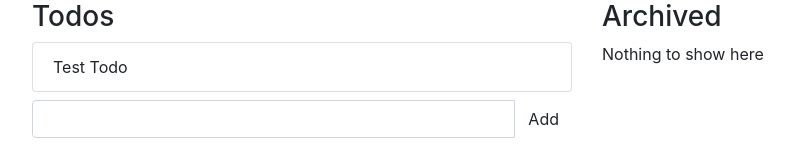
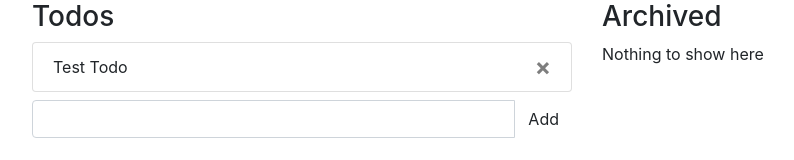
Before and after one commit to filipbugala/react_sages_course, a React (Create React App) app: page / in a window 1280 px wide. Shown: the top 160 px of the page, without its empty margins (53-847 px from the left). Built offline with nearby package versions, Linux system fonts and the light colour scheme.

Commit message:
Archive todos

```diff
--- a/src/App.tsx
+++ b/src/App.tsx
@@ -17,10 +17,10 @@ class App extends React.Component<{}, State> {
         completed: false
       }
     ],
-    archived:[]
+    archived: []
   }
 
-  addTodo = (title:string) => {
+  addTodo = (title: string) => {
     const todo: Todo = {
       id: Date.now(),
       title,
@@ -32,6 +32,30 @@ class App extends React.Component<{}, State> {
     }))
   }
 
+  archiveTodo = (id: Todo['id']) => {
+    this.setState((prevState) => {
+      const todo = prevState.todos.find(
+        todo => todo.id == id
+      )
+      return todo? {
+        todos: prevState.todos.filter(
+          todo => todo.id !== id
+        ),
+        archived: [...prevState.archived, todo]
+      } : null
+    })
+
+  }
+
+  removeTodo = (id: Todo['id']) => {
+    this.setState(prevState => ({
+      archived: prevState.archived.filter(
+        todo => todo.id !== id
+      )
+    }))
+
+  }
+
   public render() {
     return (
       <div className="container">
@@ -39,15 +63,17 @@ class App extends React.Component<{}, State> {
           <div className="col">
 
             <Todos todos={this.state.todos}
-                  editor={true}
-                  addTodo={this.addTodo}/>
+              editor={true}
+              removeTodo={this.archiveTodo}
+              addTodo={this.addTodo} />
 
           </div>
           <div className="col">
 
             <Todos title="Archived"
-                  todos={this.state.archived}
-                  addTodo={this.addTodo}/>
+              todos={this.state.archived}
+              removeTodo={this.removeTodo}
+              addTodo={this.addTodo} />
 
           </div>
         </div>
--- a/src/todos/TodoList.tsx
+++ b/src/todos/TodoList.tsx
@@ -3,6 +3,7 @@ import * as React from "react";
 
 interface Props {
   todos: Todo[]
+  removeTodo: (id: Todo['id']) => void
 }
 
 export const TodoList = (props: Props) => {
@@ -10,6 +11,10 @@ export const TodoList = (props: Props) => {
     {props.todos.map(todo =>
       <li className="list-group-item" key={todo.id}>
         {todo.title}
+
+        <span className="close" onClick={
+          e => props.removeTodo(todo.id)
+        }>&times;</span>
       </li>
     )}
   </ul>
--- a/src/todos/Todos.tsx
+++ b/src/todos/Todos.tsx
@@ -12,6 +12,7 @@ interface Props {
   todos: Todo[],
   editor?: boolean,
   addTodo: (title: string) => void
+  removeTodo: (id:Todo['id']) => void
 }
 
 export class Todos extends React.Component<Props, State> {
@@ -40,11 +41,14 @@ export class Todos extends React.Component<Props, State> {
   render() {
     return <div>
       <h3>{this.props.title}</h3>
+
       {this.props.todos.length ?
-        <TodoList todos={this.props.todos} />
+        <TodoList todos={this.props.todos}
+                  removeTodo={this.props.removeTodo} />
         :
         <p>Nothing to show here</p>
       }
+
       {this.props.editor ?
 
         <div className="input-group mt-2">
```
